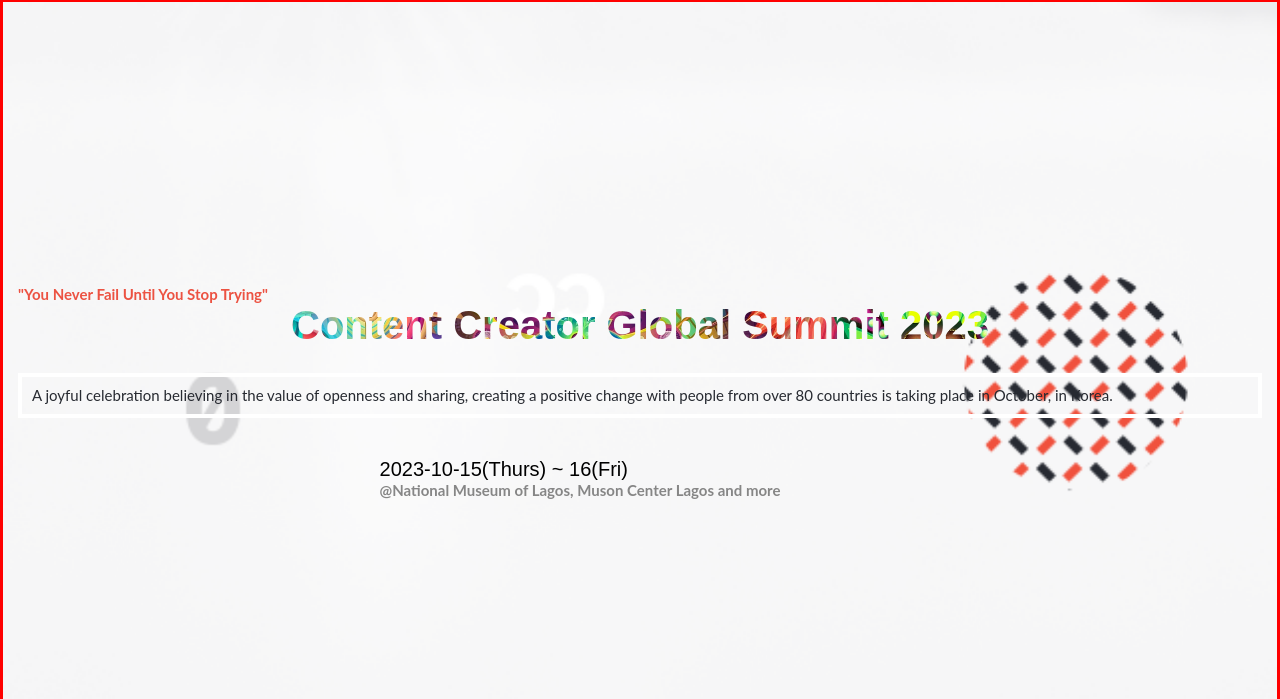
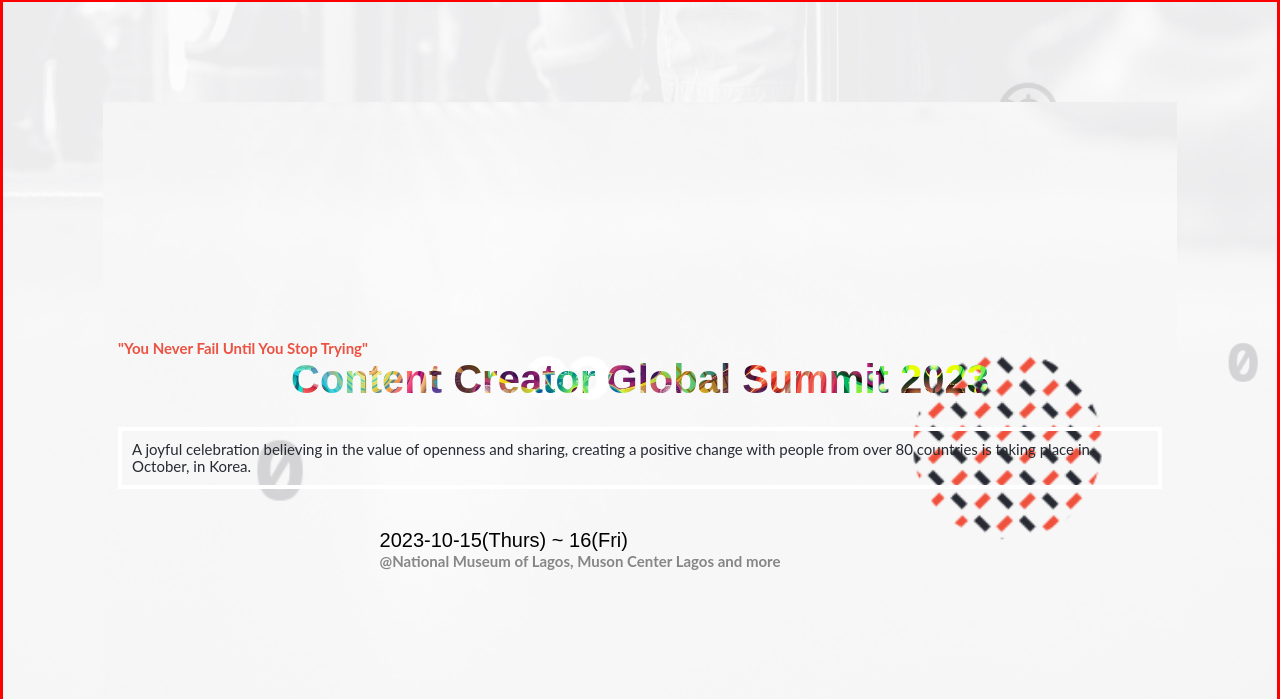
Before and after one commit to Ayokunnumi1/Conference-Page, a website: page index.html in a window 1280 px wide. Shown: the part 101-800 px from the top of the page. Drawn offline with Linux system fonts and the light colour scheme; a web font is replaced by a local one.

Commit message:
Add new tags and fix style errors

```diff
--- a/index.html
+++ b/index.html
@@ -46,9 +46,9 @@
         </div>
 
     </header>
-    <main>
-        <div class="header-section">
-            <p class="header-motivation">"You Never Fail Until You Stop Trying"</p>
+    <main class="desktop-header-section">
+        <div class="mobile-header-section">
+            <p class="header-theme">"You Never Fail Until You Stop Trying"</p>
             <h1>Content Creator Global Summit 2023</h1>
             <p class="header-hero-desc">A joyful celebration believing in the value of openness and
                 sharing, creating a positive change with people from over 80
--- a/style.css
+++ b/style.css
@@ -1,3 +1,4 @@
+/* stylelint-disable comment-empty-line-before */
 /* stylelint-disable no-missing-end-of-source-newline */
 /* stylelint-disable selector-pseudo-element-colon-notation */
 *,
@@ -41,6 +42,8 @@
   transition: all 0.3s ease-in-out;
 }
 
+/* stylelint-disable-next-line comment-whitespace-inside */
+/*hamburger*/
 .hamburger.active .bar:nth-child(2) {
   opacity: 0;
 }
@@ -71,7 +74,7 @@
   display: none;
 }
 
-.header-motivation {
+.header-theme {
   color: var(--color-accent);
   font-family: var(--font-lato);
   font-weight: bold;
@@ -79,14 +82,13 @@
   width: 100%;
 }
 
-.header-section {
+.mobile-header-section {
   background-image: url(images/mobile-header-img.png);
   background-repeat: no-repeat;
   background-position: center;
   background-size: cover;
-  border: 3px solid red;
-  width: 100vw;
-  height: 100vh;
+  width: 100%;
+  height: 90vh;
   display: flex;
   flex-direction: column;
   justify-content: center;
@@ -97,7 +99,7 @@
 
 h1 {
   font-family: var(--font-cocogoose);
-  font-size: 40px;
+  font-size: 4rem;
   background-image: url(images/text-img.webp);
   background-size: cover;
   background-clip: text;
@@ -194,4 +196,15 @@
     border: 4px solid var(--color-accent);
     padding: 10px;
   }
+
+  .desktop-header-section {
+    background-image: url(images/desktop-header.png);
+    background-repeat: no-repeat;
+    background-position: center;
+    background-size: cover;
+    display: block;
+    padding: 100px;
+    border: 3px solid red;
+  }
+
 }
```
